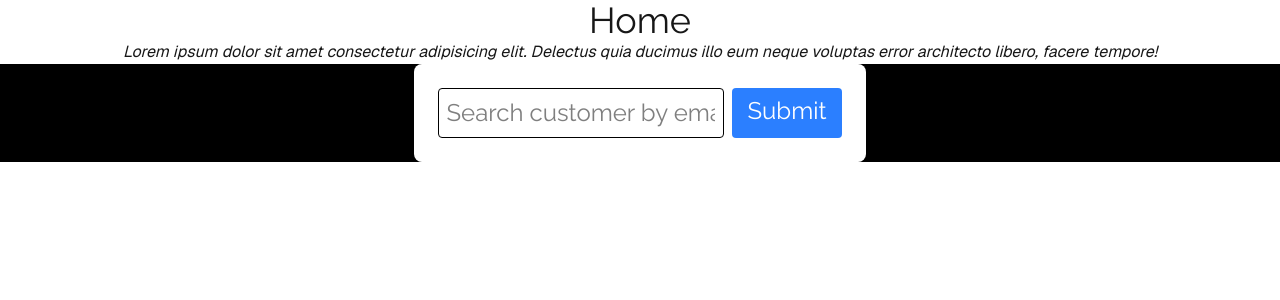
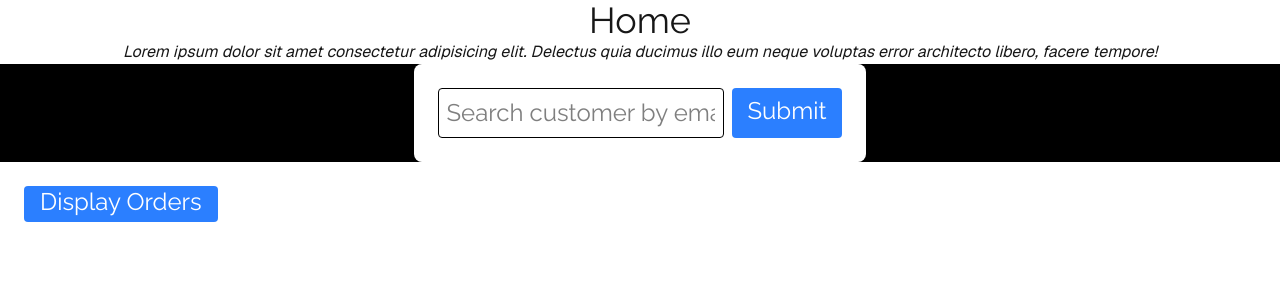
Before and after one commit to pfleege/huuva-order-form-demo, a Next.js app: page / in a window 1280 px wide. Shown: the top 300 px of the page. Built offline with nearby package versions, Linux system fonts and the light colour scheme.

Commit message:
ADD new orders route and OrderSearch component
- Add test query for searching active orders -> defined order_status = 4
as delivered
- Add OrderSearch component with possibility to select specific order
and ability to modify/update selected order

```diff
--- /dev/null
+++ b/src/app/api/orders/route.ts
@@ -0,0 +1,27 @@
+/*
+Search db for active orders:
+-> List all active orders
+*/
+import { neon } from "@neondatabase/serverless";
+import { NextResponse } from "next/server";
+
+export async function GET() {
+  try {
+    const sql = neon(process.env.DATABASE_URL!);
+    // Exclude delivered orders (here defined as order_status = 4)
+    const result = await sql`SELECT * FROM orders ord INNER JOIN (
+        SELECT DISTINCT ON (order_id) *
+        FROM order_status_history
+        ORDER BY order_id, status_update DESC
+      ) AS ost ON ord.order_id = ost.order_id WHERE ost.order_status <> 4`;
+    // Verify via console.log that result is logged as an array
+    console.log("API orders:", result);
+    return NextResponse.json(result || []);
+  } catch (error) {
+    console.log(`Error: ${error}`);
+    return NextResponse.json(
+      { error: "Database query failed" },
+      { status: 500 }
+    );
+  }
+}
--- a/src/app/page.tsx
+++ b/src/app/page.tsx
@@ -1,4 +1,5 @@
 import Searchbar from "@/components/Searchbar";
+import ActiveOrders from "@/components/OrderSearch";
 
 export default function Home() {
   return (
@@ -9,6 +10,7 @@ export default function Home() {
         ducimus illo eum neque voluptas error architecto libero, facere tempore!
       </p>
       <Searchbar />
+      <ActiveOrders />
     </div>
   );
 }
--- /dev/null
+++ b/src/components/OrderSearch.tsx
@@ -0,0 +1,117 @@
+"use client";
+
+import { useState } from "react";
+import { OrderFormProps } from "@/app/lib/definitions";
+
+const ActiveOrders = () => {
+  const [loading, setLoading] = useState(false);
+  const [searchResult, setSearchResult] = useState<
+    OrderFormProps["orderData"][]
+  >([]);
+  const [selectedOrder, setSelectedOrder] = useState<
+    OrderFormProps["orderData"] | null
+  >(null);
+
+  const handleSubmit = async (evt: React.FormEvent) => {
+    evt.preventDefault();
+    setLoading(true);
+    try {
+      const response = await fetch(`/api/orders`);
+      const orderData = await response.json();
+      if (orderData && Array.isArray(orderData)) {
+        console.log(orderData);
+        setSearchResult(orderData);
+      } else {
+        setSearchResult([]);
+      }
+    } catch (error) {
+      console.error("Search failed:", error);
+      setSearchResult([]);
+    } finally {
+      setLoading(false);
+    }
+  };
+
+  const handleClick = (order: OrderFormProps["orderData"]) => {
+    setSelectedOrder(order);
+  };
+
+  return (
+    <div className="flex">
+      <div className="bg-white p-6 rounded-lg">
+        <div className="flex justify-center">
+          <form className="flex gap-2 text-2xl" onSubmit={handleSubmit}>
+            <button
+              type="submit"
+              className="px-4 pb-1 bg-blue-500 text-white rounded disabled:bg-gray-400"
+              disabled={loading}
+            >
+              {loading ? "Searching..." : "Display Orders"}
+            </button>
+          </form>
+        </div>
+        {searchResult.length > 0 && (
+          <div className="flex flex-col p-6 text-black items-start w-full">
+            {searchResult.map((order, idx) => (
+              <div
+                onClick={() => handleClick(order)}
+                key={order?.order_id || idx}
+                className="mb-4 border-b pb-2 cursor-pointer hover:bg-gray-100"
+              >
+                <p>
+                  <strong>Account Name:</strong> {order?.account_id}
+                </p>
+                <p>
+                  <strong>Order Created:</strong> {order?.order_created}
+                </p>
+              </div>
+            ))}
+          </div>
+        )}
+      </div>
+      {selectedOrder && (
+        <div className="p-4 mt-4 border rounded bg-gray-50 text-black">
+          <h3 className="font-bold mb-2">Edit Order</h3>
+          <form
+            onSubmit={async (evt) => {
+              evt.preventDefault();
+              // Next step: Add API for adding new status
+              // For order status: new row in order_status_history table
+              // For order item update: replace current data in table
+              alert("Order status updated!");
+            }}
+          >
+            <div className="mb-2">
+              <label className="block font-semibold">Order Status:</label>
+              <input
+                className="border px-2 py-1 rounded"
+                value={selectedOrder.order_status}
+                onChange={(evt) =>
+                  setSelectedOrder({
+                    ...selectedOrder,
+                    order_status: parseInt(evt.target.value, 10),
+                  })
+                }
+              />
+            </div>
+            {/* Insert other relevant order fields */}
+            <button
+              type="submit"
+              className="bg-blue-500 text-white px-4 py-1 rounded"
+            >
+              Save Changes
+            </button>
+            <button
+              type="button"
+              className="ml-2 text-gray-500 underline"
+              onClick={() => setSelectedOrder(null)}
+            >
+              Cancel
+            </button>
+          </form>
+        </div>
+      )}
+    </div>
+  );
+};
+export default ActiveOrders;
```
